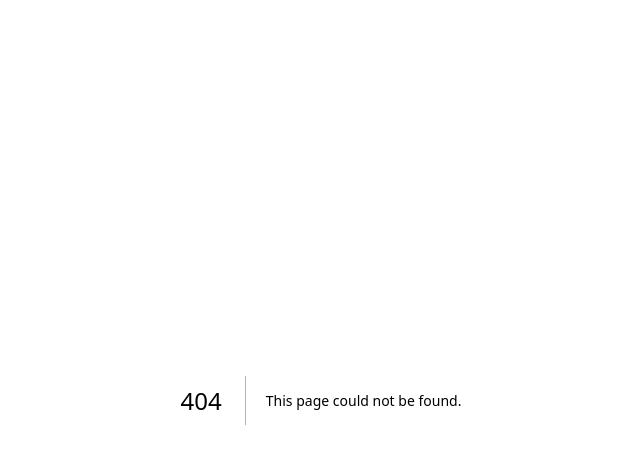
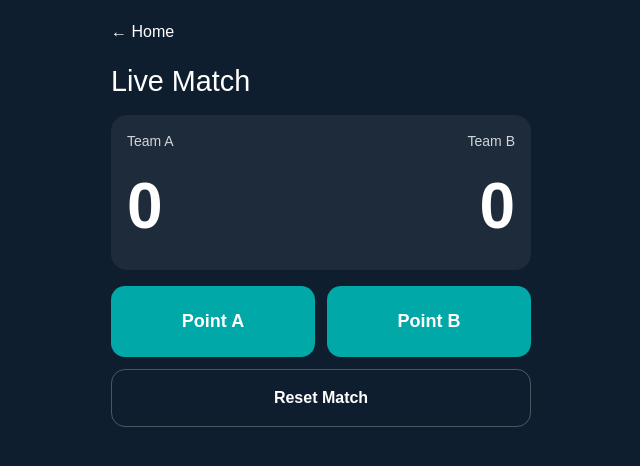
Before and after one commit to DavidBSA/easypadel-score, a Next.js app: page /match in a window 1280 px wide. Before the commit this address had no page. Shown: the top 466 px of the page, without its empty margins (319-959 px from the left). Built offline with nearby package versions, Linux system fonts and the light colour scheme.

Commit message:
Add match scoring screen

```diff
--- /dev/null
+++ b/app/match/page.tsx
@@ -0,0 +1,137 @@
+"use client";
+
+import { useState } from "react";
+import Link from "next/link";
+
+const NAVY = "#0F1E2E";
+const TEAL = "#00A8A8";
+const WHITE = "#FFFFFF";
+
+export default function MatchPage() {
+  const [a, setA] = useState(0);
+  const [b, setB] = useState(0);
+
+  function pointA() {
+    setA((v) => v + 1);
+  }
+
+  function pointB() {
+    setB((v) => v + 1);
+  }
+
+  function reset() {
+    setA(0);
+    setB(0);
+  }
+
+  return (
+    <main
+      style={{
+        minHeight: "100vh",
+        background: NAVY,
+        color: WHITE,
+        fontFamily: "Arial",
+        padding: "20px",
+        display: "flex",
+        justifyContent: "center",
+      }}
+    >
+      <div style={{ width: "100%", maxWidth: "420px" }}>
+        <div style={{ marginBottom: "16px" }}>
+          <Link href="/" style={{ color: WHITE }}>
+            ← Home
+          </Link>
+        </div>
+
+        <h1 style={{ fontSize: "1.8rem", marginBottom: "12px" }}>
+          Live Match
+        </h1>
+
+        <div
+          style={{
+            background: "rgba(255,255,255,0.06)",
+            borderRadius: "16px",
+            padding: "16px",
+            marginBottom: "16px",
+          }}
+        >
+          <div
+            style={{
+              display: "flex",
+              justifyContent: "space-between",
+              fontSize: "14px",
+              opacity: 0.8,
+            }}
+          >
+            <div>Team A</div>
+            <div>Team B</div>
+          </div>
+
+          <div
+            style={{
+              display: "flex",
+              justifyContent: "space-between",
+              fontSize: "64px",
+              fontWeight: 800,
+              marginTop: "6px",
+            }}
+          >
+            <div>{a}</div>
+            <div>{b}</div>
+          </div>
+        </div>
+
+        <div style={{ display: "grid", gridTemplateColumns: "1fr 1fr", gap: 12 }}>
+          <button
+            onClick={pointA}
+            style={{
+              padding: "22px",
+              borderRadius: "14px",
+              border: "none",
+              background: TEAL,
+              color: WHITE,
+              fontSize: "18px",
+              fontWeight: 700,
+              cursor: "pointer",
+            }}
+          >
+            Point A
+          </button>
+
+          <button
+            onClick={pointB}
+            style={{
+              padding: "22px",
+              borderRadius: "14px",
+              border: "none",
+              background: TEAL,
+              color: WHITE,
+              fontSize: "18px",
+              fontWeight: 700,
+              cursor: "pointer",
+            }}
+          >
+            Point B
+          </button>
+
+          <button
+            onClick={reset}
+            style={{
+              padding: "16px",
+              borderRadius: "14px",
+              border: "1px solid rgba(255,255,255,0.25)",
+              background: "transparent",
+              color: WHITE,
+              fontSize: "16px",
+              fontWeight: 700,
+              cursor: "pointer",
+              gridColumn: "span 2",
+            }}
+          >
+            Reset Match
+          </button>
+        </div>
+      </div>
+    </main>
+  );
+}
--- a/app/page.tsx
+++ b/app/page.tsx
@@ -1,3 +1,5 @@
+import Link from "next/link";
+
 export default function Home() {
   return (
     <main
@@ -10,7 +12,7 @@ export default function Home() {
         background: "#0F1E2E",
         color: "#FFFFFF",
         fontFamily: "Arial",
-        textAlign: "center"
+        textAlign: "center",
       }}
     >
       <h1 style={{ fontSize: "2.5rem", marginBottom: "20px" }}>
@@ -21,7 +23,8 @@ export default function Home() {
         Simple scoring for Padel matches
       </p>
 
-      <button
+      <Link
+        href="/match"
         style={{
           padding: "16px 32px",
           fontSize: "18px",
@@ -30,11 +33,13 @@ export default function Home() {
           background: "#00A8A8",
           color: "#FFFFFF",
           cursor: "pointer",
-          fontWeight: "bold"
+          fontWeight: "bold",
+          textDecoration: "none",
+          display: "inline-block",
         }}
       >
         Start Match
-      </button>
+      </Link>
     </main>
   );
 }
```
